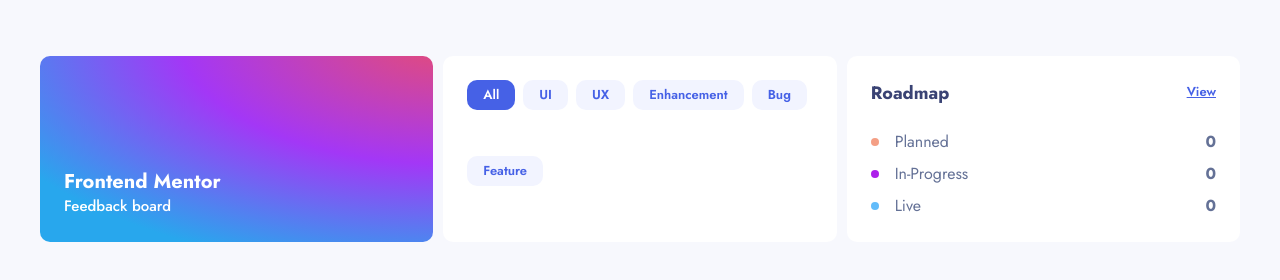
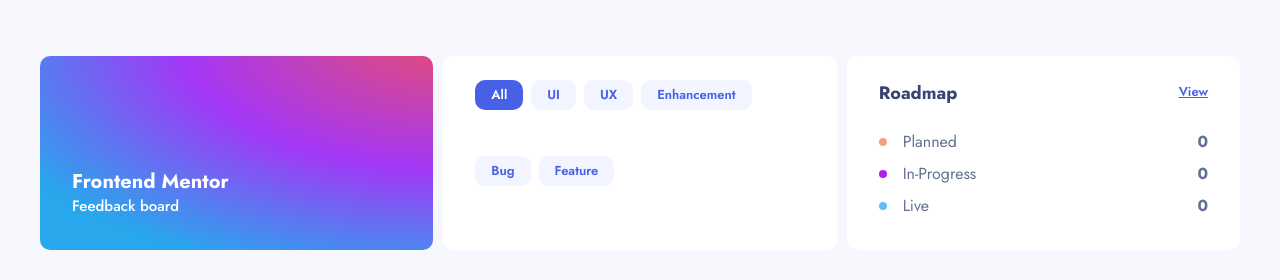
Before and after one commit to omonteon/product-feedback-app, a React (Vite) app: page / in a window 1280 px wide. Shown: the top 280 px of the page. Built offline with nearby package versions, Linux system fonts and the light colour scheme.

Commit message:
style: set default padding for cards on tablet

```diff
--- a/src/components/Card/card.module.css
+++ b/src/components/Card/card.module.css
@@ -8,3 +8,9 @@
   color: inherit;
   text-decoration: none;
 }
+
+@media (min-width: 768px) {
+  .card {
+    padding: 1.5rem 2rem 2rem;
+  }
+}
--- a/src/pages/FeedbackDetails/feedbackDetails.module.css
+++ b/src/pages/FeedbackDetails/feedbackDetails.module.css
@@ -56,9 +56,6 @@
   .feedbackDetails header a {
     font-size: 0.875rem;
   }
-  .comments {
-    padding: 1.5rem 2rem;
-  }
   .comment {
     padding-bottom: 2rem;
     margin-bottom: 2rem;
```
